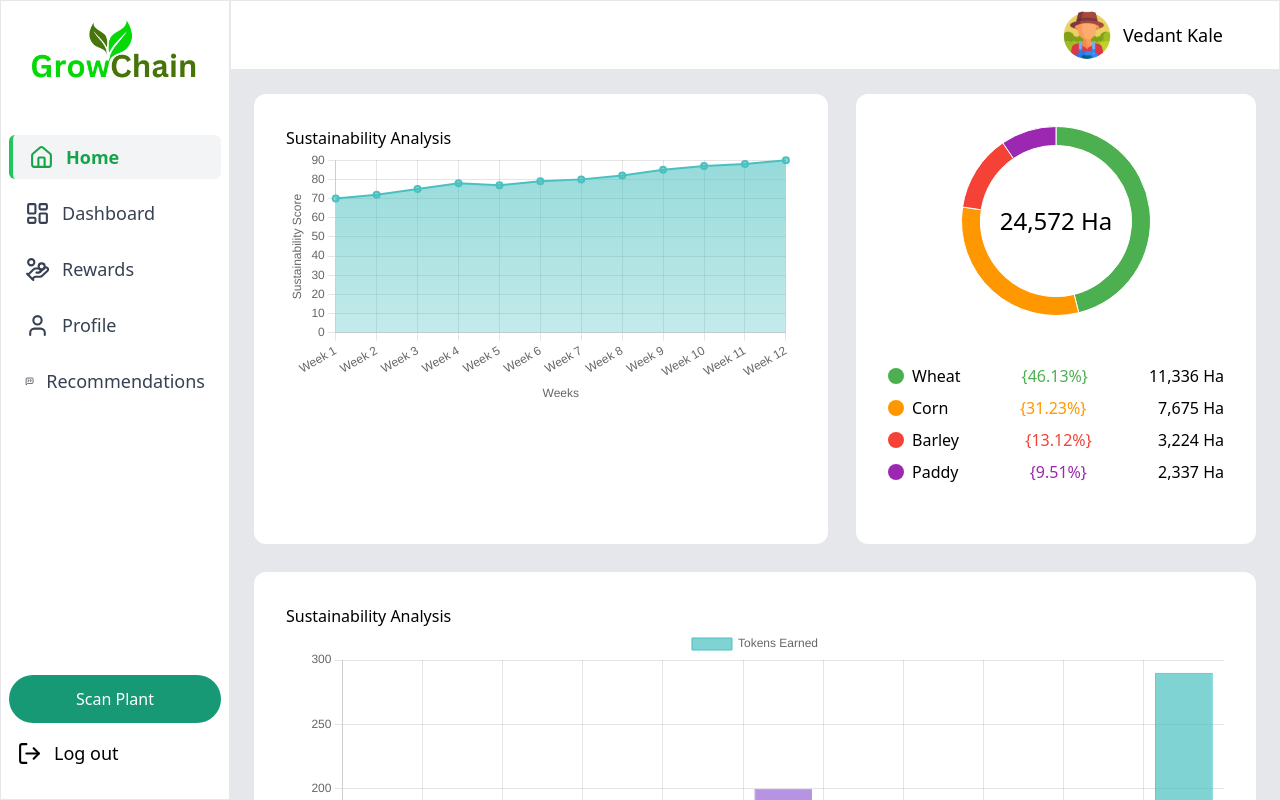
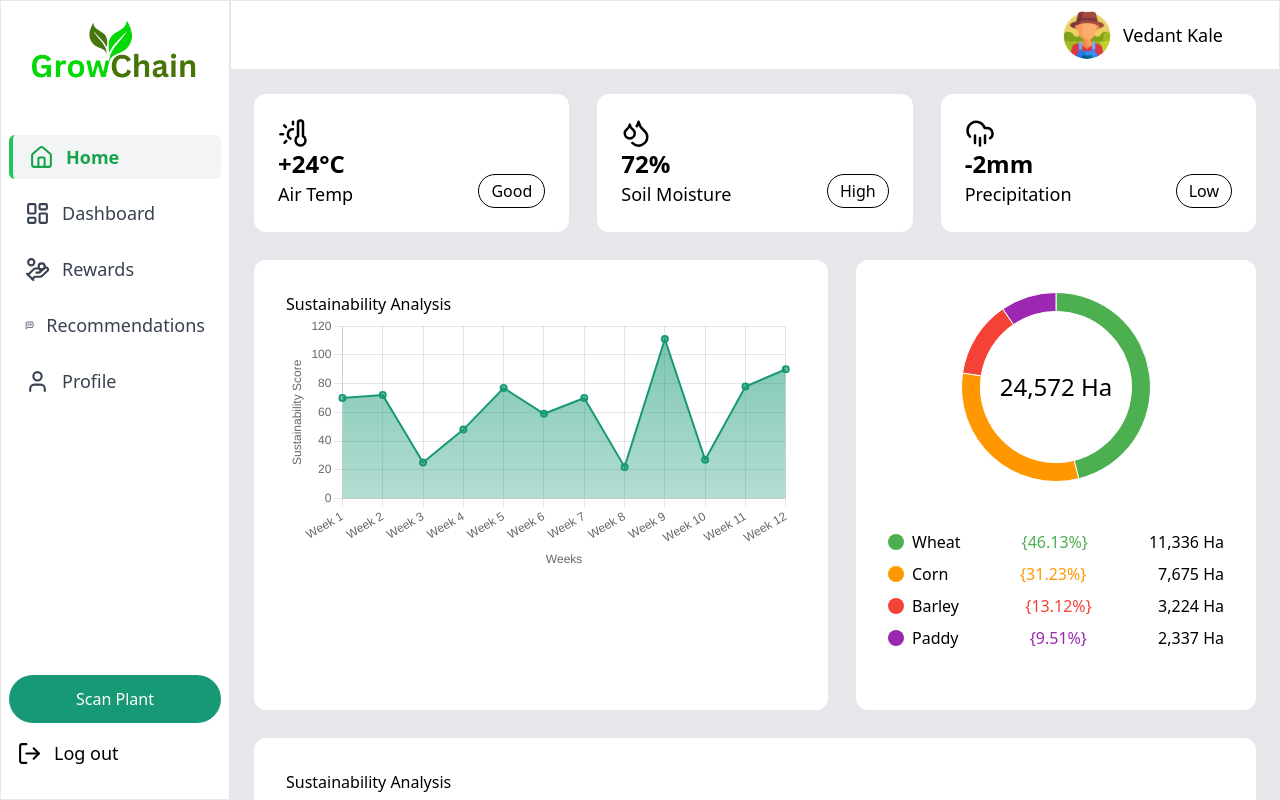
Before and after one commit to VedantKale08/GrowChain-Frontend, a Next.js app: page /dashboard in a window 1280 px wide. Shown: the top 800 px of the page. Built offline with nearby package versions, Linux system fonts and the light colour scheme.

Commit message:
changes done

```diff
--- a/app/globals.css
+++ b/app/globals.css
@@ -29,9 +29,7 @@
 }
 
 /* Input Fields */
-input[type="text"],
-input[type="email"],
-input[type="number"] {
+.register-input{
   padding: 1rem;
   border: 1px solid #d1d5db; /* Light gray */
   border-radius: 8px;
@@ -40,9 +38,7 @@ input[type="number"] {
   transition: all 0.3s ease-in-out;
 }
 
-input[type="text"]:focus,
-input[type="email"]:focus,
-input[type="number"]:focus {
+.register-input{
   border-color: #38a169; /* Green */
   box-shadow: 0 0 0 2px rgba(56, 161, 105, 0.3); /* Light green shadow */
 }
@@ -125,5 +121,5 @@ input[type="number"]:focus {
 }
 
 .w-full-custom{
-    width: 100%  !important;
+    /* width: 100%  !important; */
 }
--- a/components/Dashboard/Dashboard.jsx
+++ b/components/Dashboard/Dashboard.jsx
@@ -1,12 +1,67 @@
 "use client";
-import React from "react";
+import React, { useEffect } from "react";
 import SustanibilityGraph from "./SustanibilityGraph";
 import DoughnutChart from "./DoughnutChart";
+import { CloudRain, Droplets, Thermometer, ThermometerSun } from "lucide-react";
 import TokenEarningsBreakdown from "./TokenEarningsBreakdown";
+import AOS from "aos";
 
 function Dashboard() {
+  useEffect(() => {
+    AOS.init({ duration: 400 });
+  }, []);
   return (
     <div className="p-6 w-full flex flex-col gap-7">
+      {/* New Weather Information Boxes */}
+      <div className="flex gap-7">
+        <div
+          data-aos="fade-right"
+          className="bg-white w-full rounded-xl p-6 flex flex-col justify-between"
+        >
+          <ThermometerSun size={30} />
+          <div className="flex justify-between items-end">
+            <div>
+              <div className="text-2xl font-bold">+24°C</div>
+              <p className="text-lg">Air Temp</p>
+            </div>
+            <div className="mt-2 border border-black rounded-full px-3 py-1">
+              Good
+            </div>
+          </div>
+        </div>
+        <div
+          data-aos="fade-down"
+          className="bg-white w-full rounded-xl p-6 flex flex-col justify-between"
+        >
+          <Droplets size={30} />
+          <div className="flex justify-between items-end">
+            <div>
+              <div className="text-2xl font-bold">72%</div>
+              <p className="text-lg">Soil Moisture</p>
+            </div>
+            <div className="mt-2 border border-black rounded-full px-3 py-1">
+              High
+            </div>
+          </div>
+        </div>
+        <div
+          data-aos="fade-left"
+          className="bg-white w-full rounded-xl p-6 flex flex-col justify-between"
+        >
+          <CloudRain size={30} />
+          <div className="flex justify-between items-end">
+            <div>
+              <div className="text-2xl font-bold">-2mm</div>
+              <p className="text-lg">Precipitation</p>
+            </div>
+            <div className="mt-2 border border-black rounded-full px-3 py-1">
+              Low
+            </div>
+          </div>
+        </div>
+      </div>
+
+      {/* Existing Graphs Section */}
       <div className="flex gap-7">
         <div className="bg-white rounded-xl p-8 flex-1 w-full h-[450px]">
           <p>Sustainability Analysis</p>
@@ -16,7 +71,7 @@ function Dashboard() {
           <DoughnutChart />
         </div>
       </div>
-      <div className="bg-white rounded-xl p-8 w-full h-[650px]">
+      <div className="bg-white rounded-xl p-8 w-full h-[550px]">
         <p>Sustainability Analysis</p>
         <TokenEarningsBreakdown />
       </div>
--- a/components/Dashboard/SustanibilityGraph.jsx
+++ b/components/Dashboard/SustanibilityGraph.jsx
@@ -23,8 +23,8 @@ function SustanibilityGraph() {
     const ctx = chartRef.current.getContext("2d");
 
     const gradient = ctx.createLinearGradient(0, 0, 0, 400);
-    gradient.addColorStop(0, "rgba(75, 192, 192, 0.6)");
-    gradient.addColorStop(1, "rgba(75, 192, 192, 0)");
+    gradient.addColorStop(0, "rgb(24, 153, 118, 0.6)");
+    gradient.addColorStop(1, "rgb(24, 153, 118, 0)");
 
     const data = {
       labels: [
@@ -44,10 +44,10 @@ function SustanibilityGraph() {
       datasets: [
         {
           label: "Sustainability Score",
-          data: [70, 72, 75, 78, 77, 79, 80, 82, 85, 87, 88, 90],
+          data: [70, 72, 25, 48, 77, 59, 70, 22, 111, 27, 78, 90],
           fill: true,
           backgroundColor: gradient,
-          borderColor: "rgba(75, 192, 192, 1)",
+          borderColor: "#189976",
           borderWidth: 2,
           pointRadius: 3,
         },
--- a/components/Feed/Card.jsx
+++ b/components/Feed/Card.jsx
@@ -1,8 +1,12 @@
-import React from 'react'
+import AOS from 'aos';
+import React, { useEffect } from 'react'
 
 function Card() {
+  useEffect(() => {
+    AOS.init({ duration: 400 });
+  }, []);
   return (
-    <div className="bg-white p-8 rounded-2xl">
+    <div className="bg-white p-8 rounded-2xl" data-aos="fade-up">
       <img
         src="/assets/Images/crops.jpg"
         alt=""
--- a/components/Feed/ExpertList.jsx
+++ b/components/Feed/ExpertList.jsx
@@ -4,7 +4,7 @@ import { CirclePlus } from "lucide-react";
 
 const ExpertList = () => {
   return (
-    <div className="bg-white rounded-xl border p-8 flex flex-col gap-7 h-fit w-[270px]">
+    <div className="bg-white rounded-xl border p-8 flex flex-col gap-7 h-fit w-[300px]">
       <p className="text-secondary font-semibold">Experts in agriculture</p>
       {[1, 2, 3, 4, 5].map((tab, i) => (
         <div key={i} className="flex gap-4">
--- a/components/Feed/Home.jsx
+++ b/components/Feed/Home.jsx
@@ -1,12 +1,18 @@
-import React from "react";
+"use client"
+import React, { useEffect } from "react";
 import ExpertList from "./ExpertList";
 import { Search } from "lucide-react";
 import Card from "./Card";
+import AOS from "aos";
 
 function Home() {
+  useEffect(() => {
+    AOS.init({ duration: 400 });
+  }, []);
+
   return (
-    <div className="relative flex p-6 gap-7">
-      <div className="flex-1 flex flex-col gap-7">
+    <div className="relative flex p-6">
+      <div className="flex-1 flex flex-col gap-7 px-12 pr-20">
         <div className="bg-white flex gap-3 px-5 py-4 rounded-full">
           <Search />
           <input
@@ -17,9 +23,11 @@ function Home() {
         </div>
 
         {/* Cards */}
-        {[1, 2, 3, 4, 5, 6].map((item) => (
-          <Card key={item} />
-        ))}
+        <div className="flex flex-col gap-7">
+          {[1, 2, 3, 4, 5, 6].map((item) => (
+            <Card key={item} />
+          ))}
+        </div>
       </div>
 
       <div>
--- a/components/Layout/SiderBar.jsx
+++ b/components/Layout/SiderBar.jsx
@@ -1,4 +1,5 @@
 "use client";
+import { useEffect } from "react";
 import { tabsStore } from "@/store/tabStore";
 import {
   BellRing,
@@ -9,44 +10,31 @@ import {
   MessageSquareQuote,
   User,
 } from "lucide-react";
+import "aos/dist/aos.css";
 import Image from "next/image";
 import Link from "next/link";
 import React, { useMemo, useState } from "react";
 
 const SideBar = () => {
+
   const [popup, setPopup] = useState(false);
   const setTab = tabsStore((state) => state.setTab);
   const tab = tabsStore((state) => state.tab);
   const tabs = useMemo(
     () => [
-      {
-        name: "Home",
-        icon: Home,
-        link: "/feed",
-      },
-      {
-        name: "Dashboard",
-        icon: LayoutDashboard,
-        link: "/dashboard",
-      },
-      {
-        name: "Rewards",
-        icon: HandCoins,
-        link: "/rewards",
-      },
-      {
-        name: "Profile",
-        icon: User,
-        link: "/profile",
-      },
+      { name: "Home", icon: Home, link: "/feed" },
+      { name: "Dashboard", icon: LayoutDashboard, link: "/dashboard" },
+      { name: "Rewards", icon: HandCoins, link: "/rewards" },
       {
         name: "Recommendations",
         icon: MessageSquareQuote,
         link: "/recommendations",
       },
+      { name: "Profile", icon: User, link: "/profile" },
     ],
     []
   );
+
   return (
     <div className="border h-screen sticky top-0 flex flex-col gap-5 bg-white">
       <img
@@ -55,8 +43,8 @@ const SideBar = () => {
         className="w-full px-6 py-4"
         width={0}
         height={0}
-      ></img>
-      <div className="p-2 flex flex-col gap-3">
+      />
+      <div className="p-2 flex flex-col gap-3" >
         {tabs.map((tabObj, i) => (
           <Link
             key={i}
@@ -73,7 +61,9 @@ const SideBar = () => {
           </Link>
         ))}
       </div>
-      <div className="flex flex-col gap-2 flex-1 p-2 justify-end">
+      <div
+        className="flex flex-col gap-2 flex-1 p-2 justify-end"
+      >
         <button
           style={{
             color: "white",
@@ -87,10 +77,7 @@ const SideBar = () => {
         >
           Scan Plant
         </button>
-        <div
-          className="flex w-full gap-3 p-2 items-center transition-all hover:bg-gray-200 cursor-pointer rounded-md mb-4"
-          // onClick={logoutUser}
-        >
+        <div className="flex w-full gap-3 p-2 items-center transition-all hover:bg-gray-200 cursor-pointer rounded-md mb-4">
           <LogOut size={25} />
           <p className="text-lg">Log out</p>
         </div>
--- a/components/auth/Register.jsx
+++ b/components/auth/Register.jsx
@@ -11,11 +11,11 @@ const Register = () => {
 
   // Available crops with images
   const crops = [
-    { name: "Wheat", imageUrl: "/assets/images/wheat.png" },
-    { name: "Ragi", imageUrl: "/assets/images/ragi.png" },
-    { name: "Corn", imageUrl: "/assets/images/corn.png" },
-    { name: "Barley", imageUrl: "/assets/images/barley.png" },
-    { name: "Millet", imageUrl: "/assets/images/millet.png" },
+    { name: "Wheat", imageUrl: "/assets/Images/wheat.png" },
+    { name: "Ragi", imageUrl: "/assets/Images/ragi.png" },
+    { name: "Corn", imageUrl: "/assets/Images/corn.png" },
+    { name: "Barley", imageUrl: "/assets/Images/barley.png" },
+    { name: "Millet", imageUrl: "/assets/Images/millet.png" },
   ];
 
   const handleChange = (e) => {
@@ -67,7 +67,7 @@ const Register = () => {
                   placeholder="First Name"
                   value={formData.firstName}
                   onChange={handleChange}
-                  className="border border-gray-300 rounded-lg p-3 focus:outline-none focus:ring-4 focus:ring-green-400 w-1/2"
+                  className="register-input border border-gray-300 rounded-lg p-3 focus:outline-none focus:ring-4 focus:ring-green-400 w-1/2"
                 />
                 <input
                   type="text"
@@ -75,7 +75,7 @@ const Register = () => {
                   placeholder="Last Name"
                   value={formData.lastName}
                   onChange={handleChange}
-                  className="border border-gray-300 rounded-lg p-3 focus:outline-none focus:ring-4 focus:ring-green-400 w-1/2"
+                  className="register-input border border-gray-300 rounded-lg p-3 focus:outline-none focus:ring-4 focus:ring-green-400 w-1/2"
                 />
               </div>
               <input
@@ -84,7 +84,7 @@ const Register = () => {
                 placeholder="Phone Number"
                 value={formData.phoneNumber}
                 onChange={handleChange}
-                className="border border-gray-300 rounded-lg p-3 focus:outline-none focus:ring-2 focus:ring-green-500 w-full"
+                className="register-input border border-gray-300 rounded-lg p-3 focus:outline-none focus:ring-2 focus:ring-green-500 w-full"
               />
             </div>
 
--- a/package.json
+++ b/package.json
@@ -9,6 +9,7 @@
     "lint": "next lint"
   },
   "dependencies": {
+    "aos": "^2.3.4",
     "chart.js": "^4.4.6",
     "lottie-react": "^2.4.0",
     "lucide-react": "^0.456.0",
--- a/tailwind.config.js
+++ b/tailwind.config.js
@@ -10,7 +10,7 @@ module.exports = {
       colors: {
         secondary: "#189976",
         primary: "#083730",
-        reward: "#04d806"
+        reward: "rgb(29, 155, 31)",
       },
     },
   },
```
Also changed, not shown: 1 other file (tests, documents, lock files or other folders).
